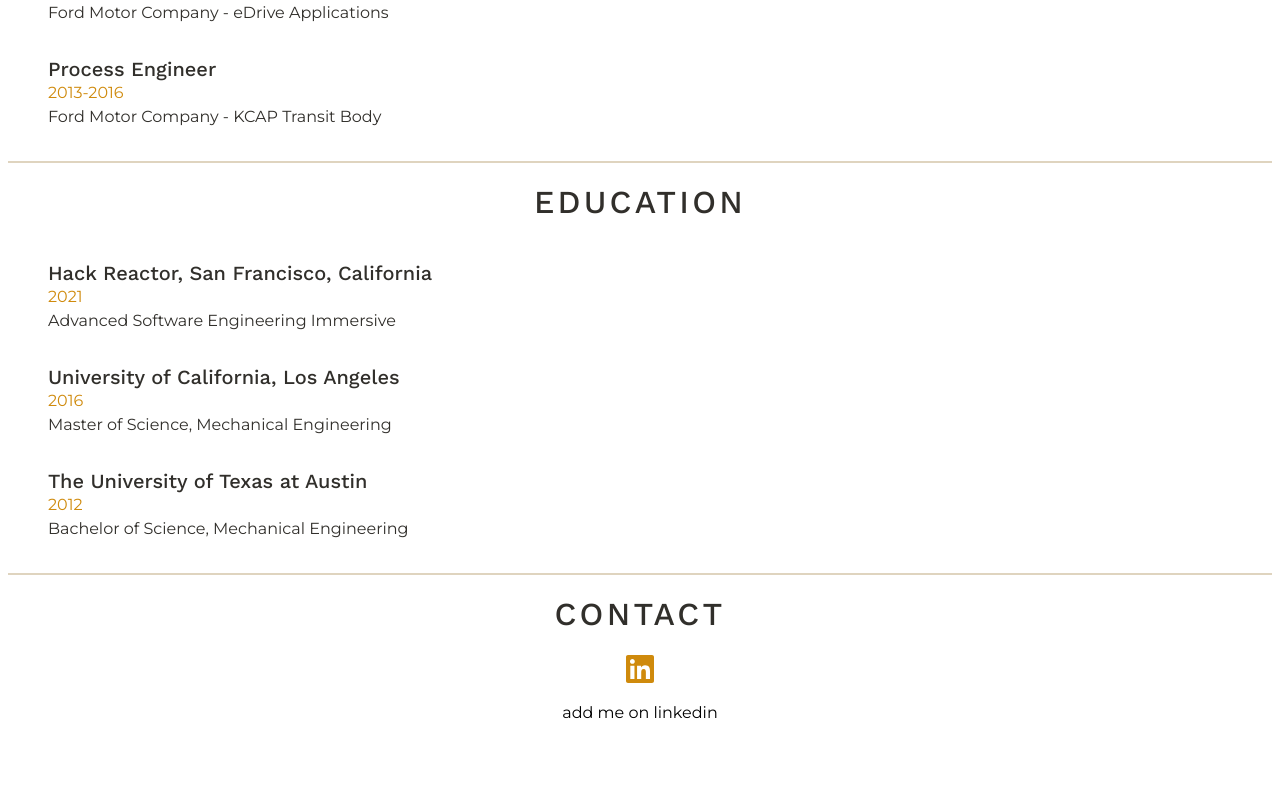
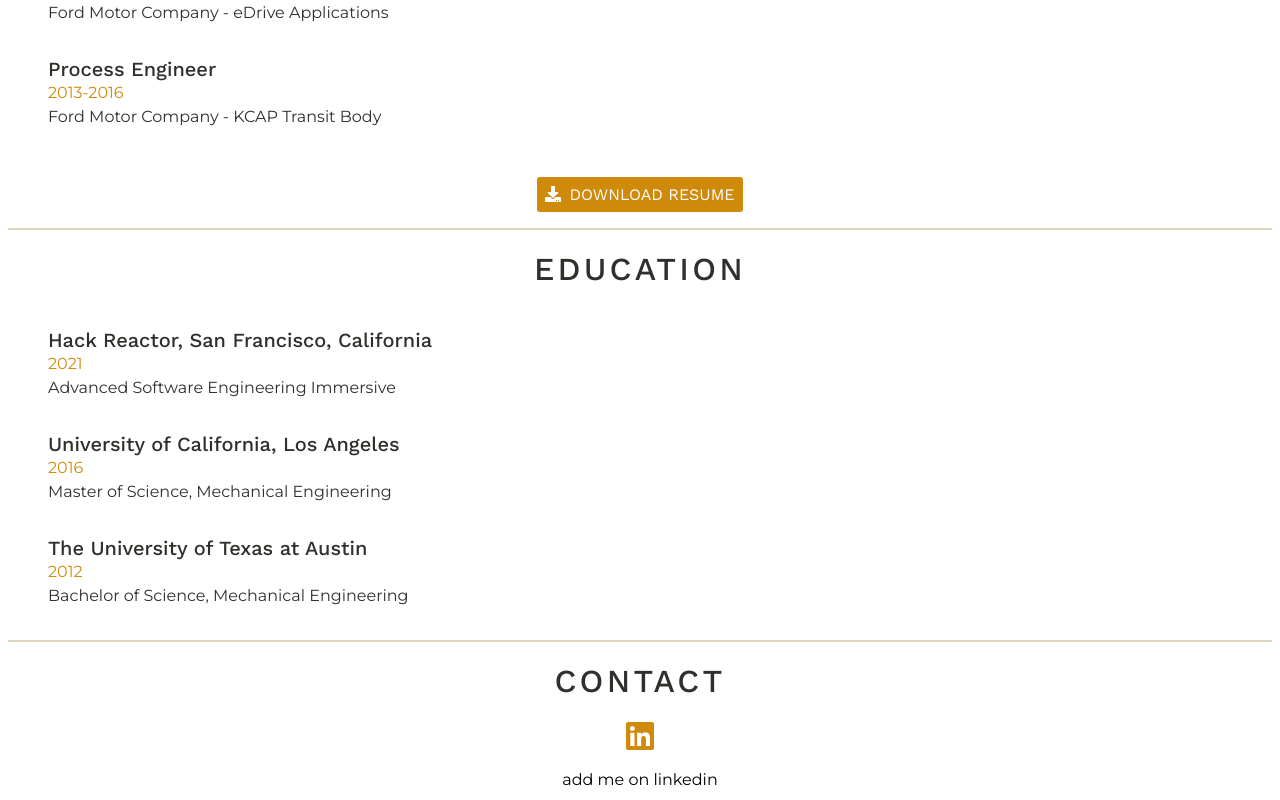
Before and after one commit to zachlchan/zachlchan.github.io, a React app: page / in a window 1280 px wide. Shown: the part 1304-2104 px from the top of the page. Before the commit the page ends 2037 px from the top, so only its background shows below. Built offline with nearby package versions, Linux system fonts and the light colour scheme.

Commit message:
added download icon for resume

```diff
--- a/client/src/components/WorkExperience.jsx
+++ b/client/src/components/WorkExperience.jsx
@@ -1,5 +1,7 @@
 import React from 'react';
 import styled from 'styled-components';
+import { FontAwesomeIcon } from '@fortawesome/react-fontawesome';
+import { faDownload } from '@fortawesome/free-solid-svg-icons';
 import SectionHeader from './SectionHeader.jsx';
 
 let ulFontSize;
@@ -21,19 +23,27 @@
           <Date>2013-2016</Date>
           <Description>Ford Motor Company - KCAP Transit Body</Description>
         </StyledUl>
+        <StyledDiv>
+          <DownloadDiv>
+            <StyledA href="https://zc-portfolio.s3-us-west-1.amazonaws.com/Zach-Chan_Resume.pdf" download="zach-chan_resume">
+              <StyledIcon icon={faDownload} />
+              download resume
+            </StyledA>
+          </DownloadDiv>
+        </StyledDiv>
       </StyledSection>
     </div>
   )
 }
 
 const StyledSection = styled.section`
-  // border-top: 2px solid #dfd4bf;
   border-bottom: 2px solid #dfd4bf;
 `;
 const StyledUl = styled.ul`
   font-family: 'Work Sans', sans-serif;
   font-size: ${() => ulFontSize};
   font-weight: 500;
+  // display: inline-block;
   line-height: 1.5rem;
   color: #312f2b;
   margin-bottom: 2rem;
@@ -49,5 +59,30 @@
   font-size: ${() => liFontSize};
   list-style-type: none;
 `;
+const StyledDiv = styled.div`
+  text-align: center;
+`;
+const DownloadDiv = styled.div`
+  font-family: 'Work Sans', sans-serif;
+  display: inline-block;
+  background-color: #cf8a0c;
+  border-radius: 3px;
+  padding: 0.5rem;
+  margin: 1rem;
+  transition: transform 0.2s;
+  &:hover {
+    transform: scale(1.1);
+  }
+`;
+const StyledA = styled.a`
+  text-decoration: none;
+  text-transform: uppercase;
+  color: #fff;
+`;
+const StyledIcon = styled(FontAwesomeIcon)`
+  color: #fff;
+  font-size: 1rem;
+  margin-right: 0.5rem;
+`;
 
 export default WorkExperience;
--- a/package.json
+++ b/package.json
@@ -21,6 +21,7 @@
   "dependencies": {
     "@fortawesome/fontawesome-svg-core": "^1.2.34",
     "@fortawesome/free-brands-svg-icons": "^5.15.2",
+    "@fortawesome/free-solid-svg-icons": "^5.15.2",
     "@fortawesome/react-fontawesome": "^0.1.14",
     "express": "^4.17.1",
     "react": "^17.0.1",
```
Also changed, not shown: 1 other file (tests, documents, lock files or other folders).
